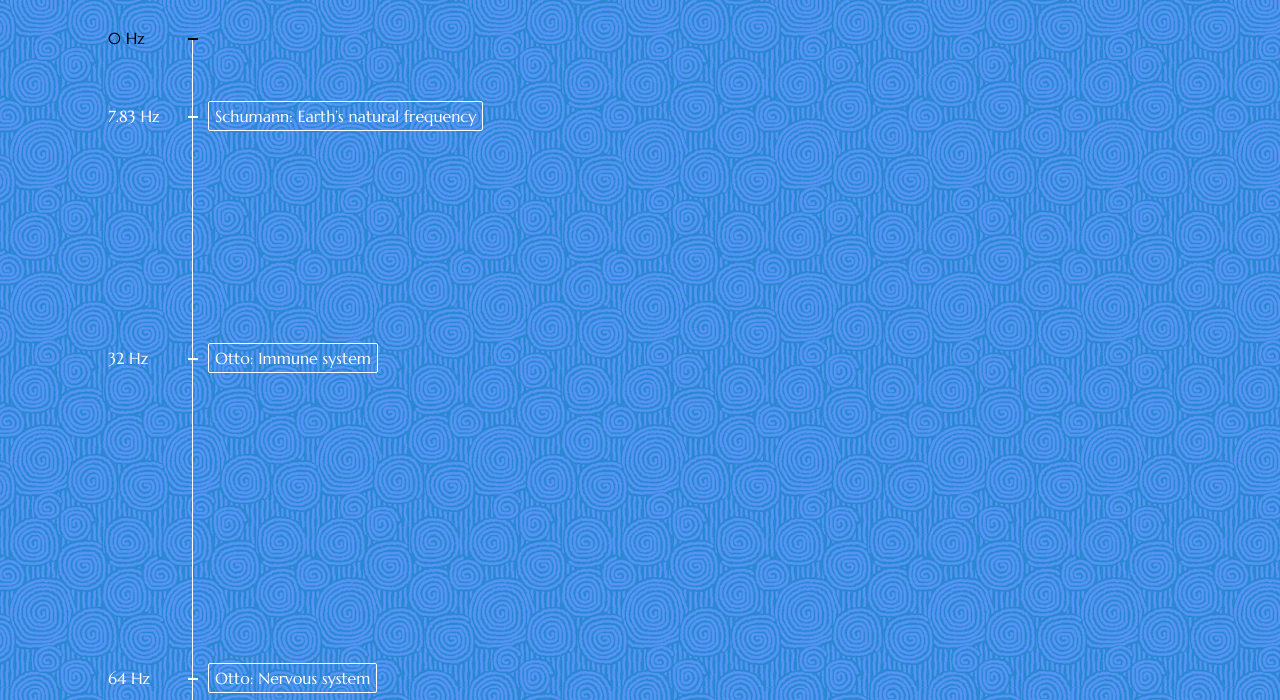
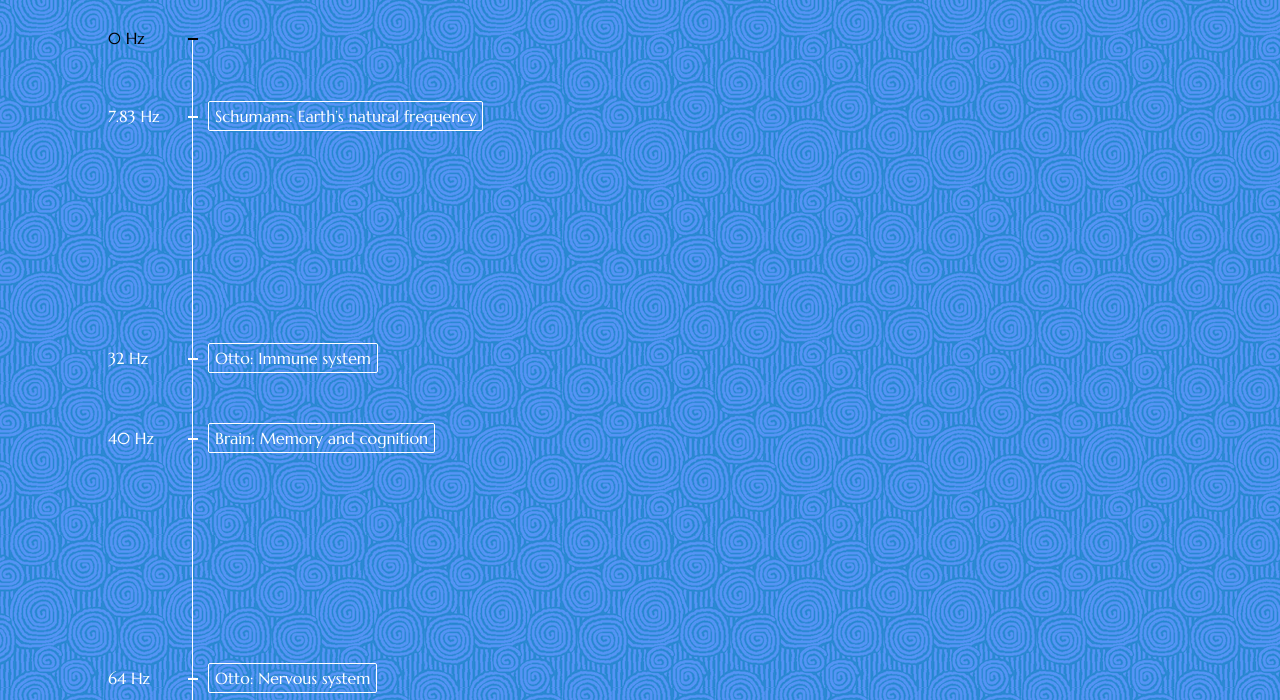
Before and after one commit to evoluteur/healing-frequencies, a website: page healing-frequencies-scale.html in a window 1280 px wide. Shown: the part 77-777 px from the top of the page. Drawn offline with Linux system fonts and the light colour scheme.

Commit message:
Added 40Hz.

```diff
--- a/healing-frequencies-scale.html
+++ b/healing-frequencies-scale.html
@@ -134,6 +134,9 @@
       <div class="dot" style="top: 330px"></div>
       <div class="freq" style="top: 320px">32 Hz</div>
       <div class="txt" style="top: 635px">Otto: Nervous system</div>
+      <div class="dot" style="top: 410px"></div>
+      <div class="freq" style="top: 400px">40 Hz</div>
+      <div class="txt" style="top: 395px">Brain: Memory and cognition</div>
       <div class="dot" style="top: 650px"></div>
       <div class="freq" style="top: 640px">64 Hz</div>
       <div class="txt" style="top: 675px">Ohm: Low Ohm</div>
```
